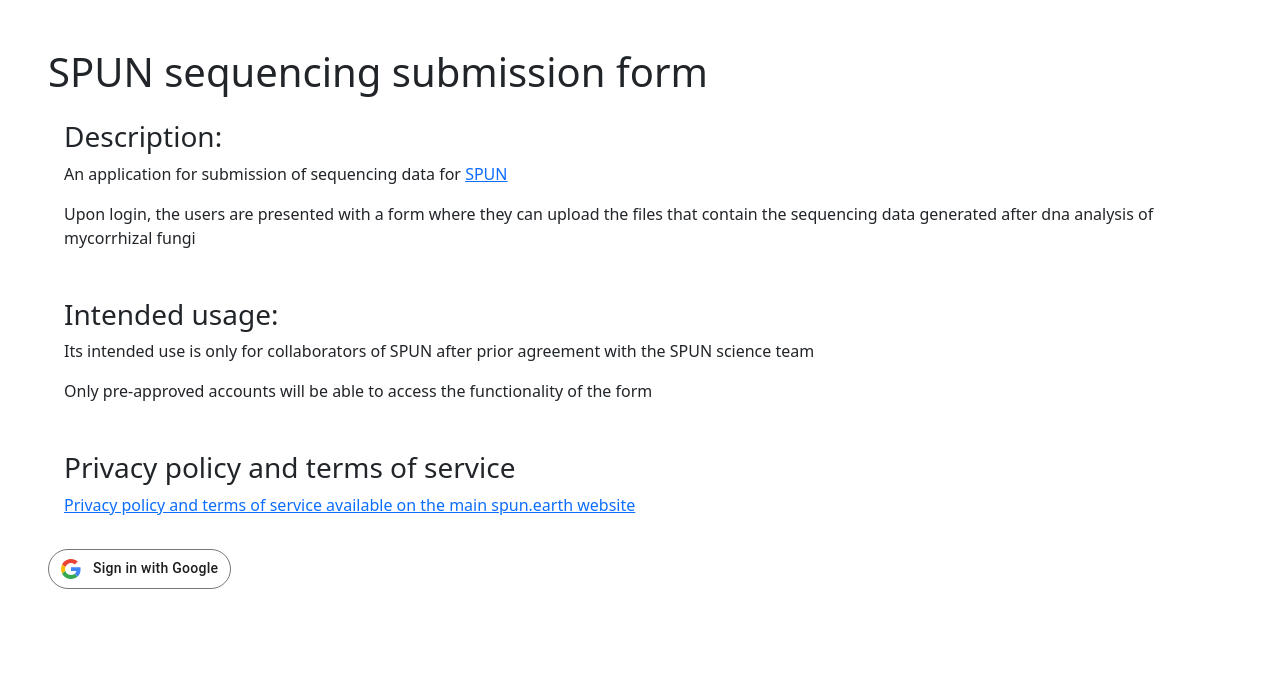
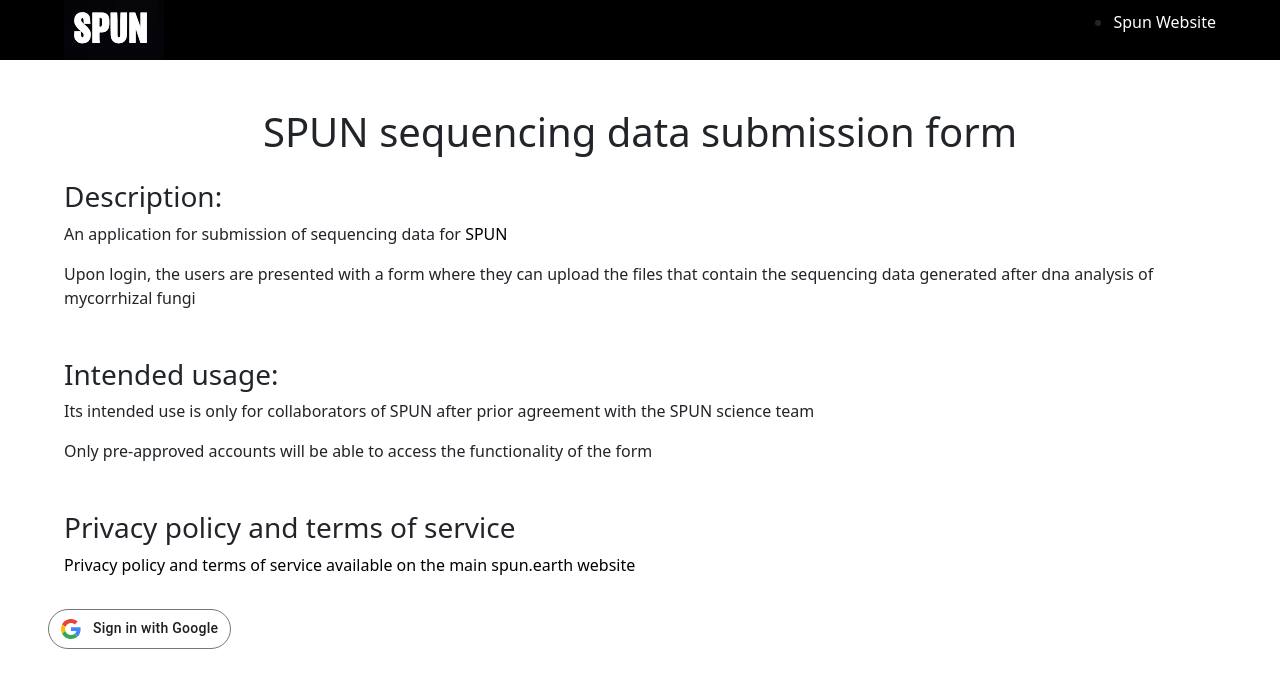
Before and after one commit to SocietyProtectionUndergroundNetworks/sequencing-submission-form, a Flask app: page / in a window 1280 px wide. Shown: the top 688 px of the page. Run offline with Flask 3, Linux system fonts and the light colour scheme.

Commit message:
Aesthetics of the app, making design look more like the spun website
Plus removal of non used resources from demo project

```diff
--- /dev/null
+++ b/static/css/general.css
@@ -0,0 +1,63 @@
+
+
+.app-navbar {
+  display: flex;
+  justify-content: space-between;
+  align-items: center;
+  background: black;
+  padding-left: 5%;
+  padding-right: 5%;
+
+  .logo {
+    background-image: url("/static/img/spun-logo.png");
+    width: 100px;
+    height: 60px;
+  }
+
+  .menu {
+    a {
+      color: white;
+      text-decoration: none;
+    }
+  }
+}
+
+.content {
+  padding: 3rem;
+  h1 {
+    text-align: center;
+  }
+  a {
+    color: black;
+    text-decoration: none;
+  }
+
+  .page-menu-item, .form-step-item {
+    border-radius: 10px;
+    margin-bottom: 10px;
+    padding: 20px;
+    background-color: #EBEBEB;
+    color: black;
+    text-decoration: none;
+    a {
+      color: black;
+      text-decoration: none;
+    }
+  }
+
+  .form-step-item {
+    max-width: 900px;
+  }
+
+  .page-menu-item {
+    max-width: 500px;
+  }
+
+  #files_body {
+    a {
+      color: blue;
+      text-decoration: underline;
+    }
+  }
+
+}
--- a/templates/public_homepage.html
+++ b/templates/public_homepage.html
@@ -2,13 +2,22 @@
 <head>
     <meta charset="UTF-8">
     <link href="/static/css/google_login.css" rel="stylesheet" type="text/css" />
+    <link href="/static/css/general.css" rel="stylesheet" type="text/css" />
     <link href="https://cdn.jsdelivr.net/npm/bootstrap@5.3.2/dist/css/bootstrap.min.css" rel="stylesheet" integrity="sha384-T3c6CoIi6uLrA9TneNEoa7RxnatzjcDSCmG1MXxSR1GAsXEV/Dwwykc2MPK8M2HN" crossorigin="anonymous">
     <script src="https://cdn.jsdelivr.net/npm/bootstrap@5.3.2/dist/js/bootstrap.bundle.min.js" integrity="sha384-C6RzsynM9kWDrMNeT87bh95OGNyZPhcTNXj1NW7RuBCsyN/o0jlpcV8Qyq46cDfL" crossorigin="anonymous"></script>
-    <title>SPUN sequencing submission form</title>
+    <title>SPUN sequencing data submission form</title>
 </head>
 <body>
+  <div class="app-navbar">
+    <a href="https://spun.earth" class="logo"></a>
+    <div class="menu">
+      <ul>
+        <li><a href="https://spun.earth">Spun Website</a></li>
+      </ul>
+    </div>
+  </div>
   <div class="content" style="padding: 3rem;">
-    <h1>SPUN sequencing submission form</h1>
+    <h1>SPUN sequencing data submission form</h1>
     <div>
       <div class="p-3">
         <h3>Description:</h3>
```
Also changed, not shown: models/upload.py (+7 -1 lines), templates/form.html (+32 -9 lines), templates/index.html (+35 -9 lines), templates/only_approved.html (+17 -5 lines), templates/users.html (+11 -2 lines), img/build-config.png (deleted), img/cloud-run-deployed-url.png (deleted), img/cloud-run-url.png (deleted), img/config-run-locally.png (deleted), img/edit-config.png (deleted), img/local-build-config.png (deleted), img/local-success.png (deleted), img/status-bar.png (deleted), static/img/spun-logo.png (added).
